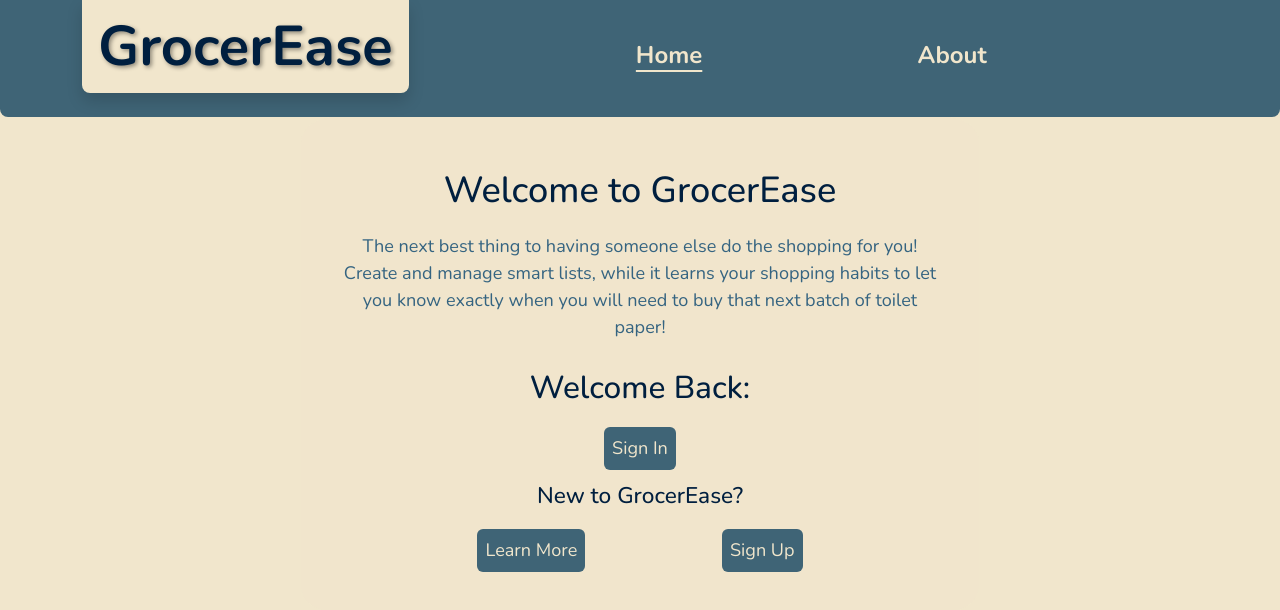
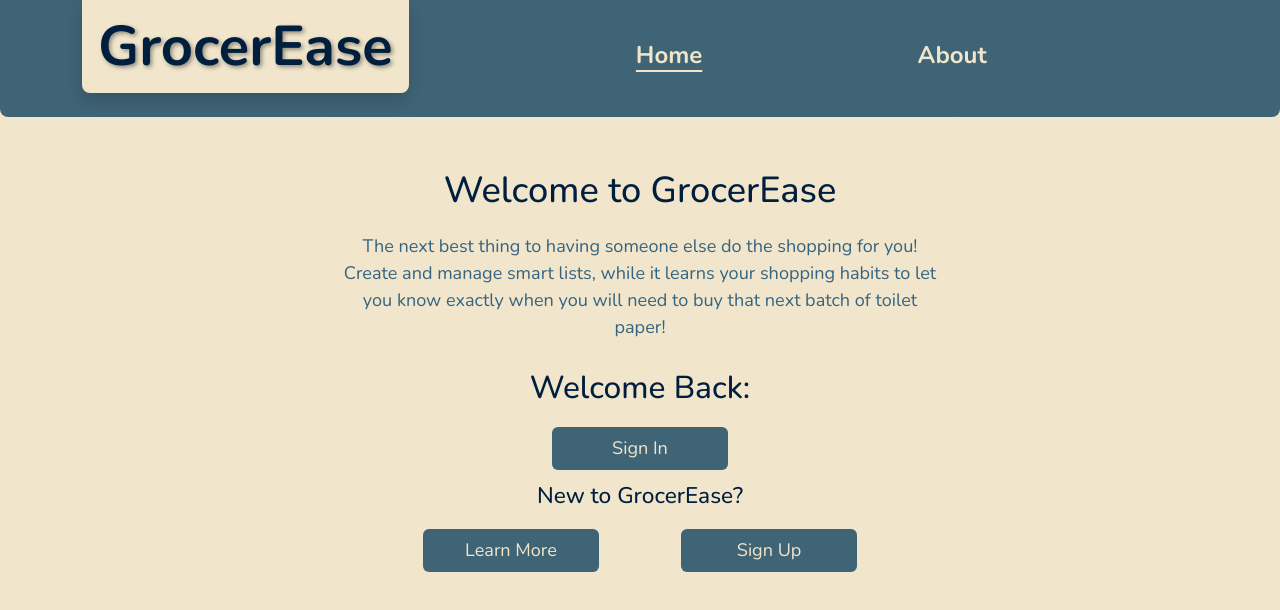
Before and after one commit to the-collab-lab/tcl-77-smart-shopping-list, a React (Vite) app: page / in a window 1280 px wide. Shown: the top 610 px of the page. Built offline with nearby package versions, Linux system fonts and the light colour scheme; no server answers; what io-ts would draw is missing.

Commit message:
fix button size

```diff
--- a/src/styles/global.scss
+++ b/src/styles/global.scss
@@ -26,7 +26,7 @@ body {
 	text-align: center;
 	border: none;
 	padding: 0.5rem;
-	width: max-content;
+	width: 11rem;
 
 	&:hover {
 		background-color: $secondary-blue;
```
